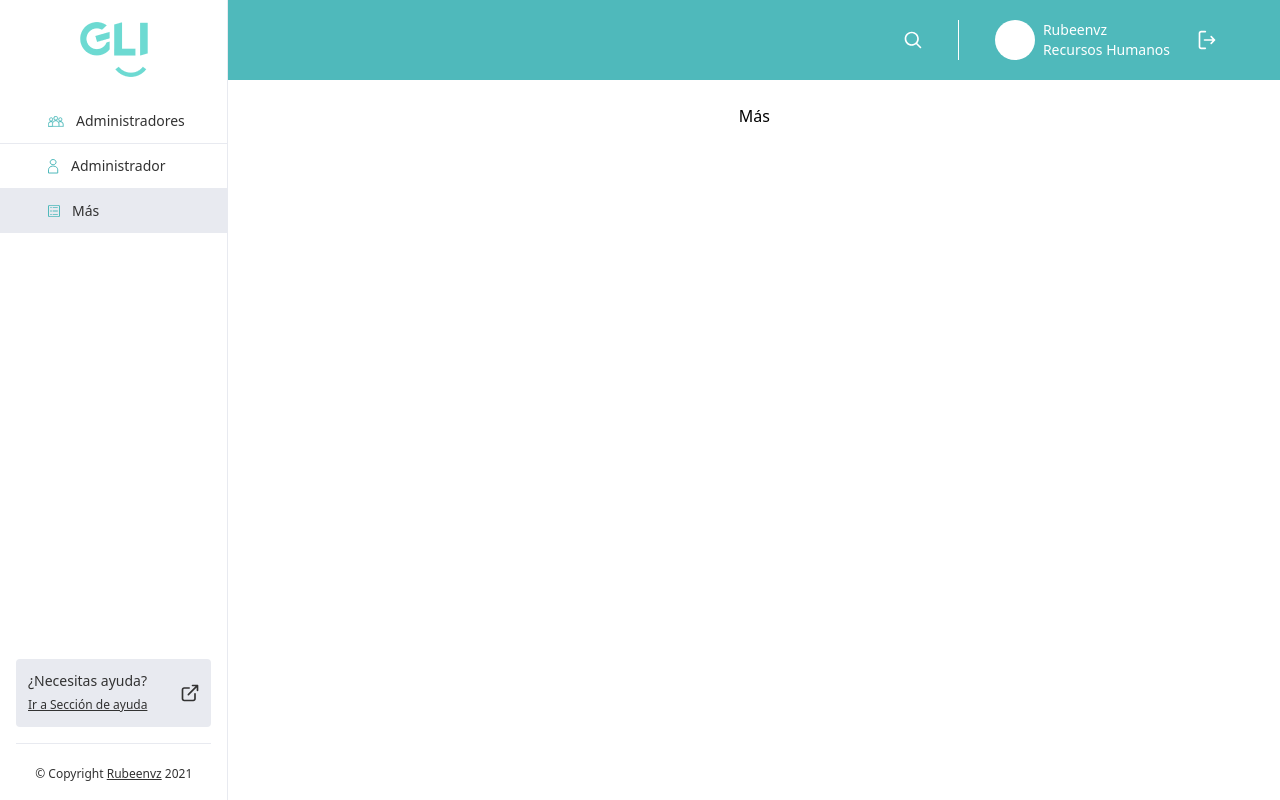
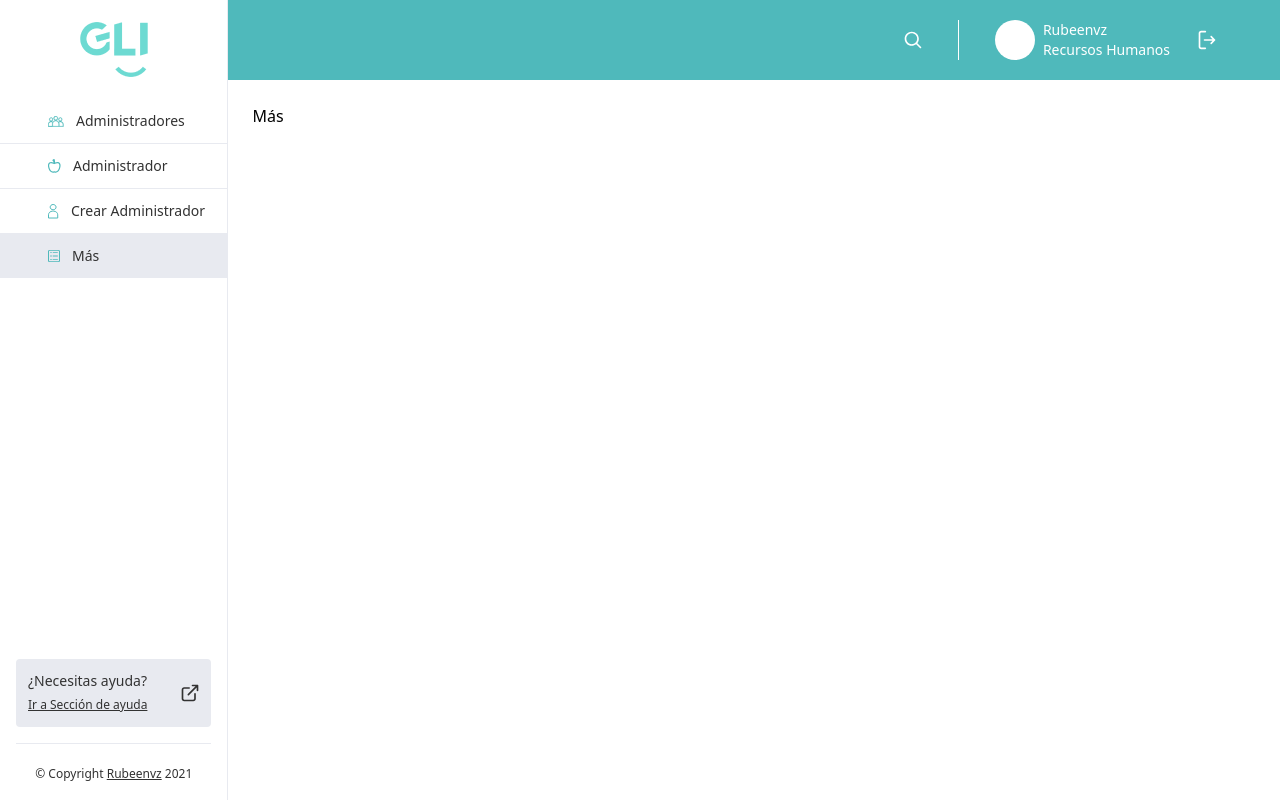
Before and after one commit to Rubeenvz/Gliapp-Vue.js, a Vue app: page /mas in a window 1280 px wide. Built offline with nearby package versions, Linux system fonts and the light colour scheme.

Commit message:
Router and Nav has been improved, etc.

```diff
--- a/src/components/Sidebar.vue
+++ b/src/components/Sidebar.vue
@@ -6,7 +6,7 @@
       </div>
       <ul>
         <li>
-          <router-link class="block border-b border-tertiary hover:bg-tertiary text-sm text-primary" to="/">
+          <router-link exact class="block border-b border-tertiary hover:bg-tertiary text-sm text-primary" to="/">
             <div class="py-3 ml-12 flex items-center content-center">
               <img class="mr-3" alt="Icon" src="../assets/icon_administradores.svg" />
               <span>Administradores</span>
@@ -16,8 +16,16 @@
         <li>
           <router-link class="block border-b border-tertiary hover:bg-tertiary text-sm text-primary" to="/administrador">
             <div class="py-3 ml-12 flex items-center content-center">
+              <img class="mr-3" alt="Icon" src="../assets/icon_administrador.svg" />
+              <span>Administrador</span>
+            </div>
+          </router-link>
+        </li>
+        <li>
+          <router-link class="block border-b border-tertiary hover:bg-tertiary text-sm text-primary" to="/crear">
+            <div class="py-3 ml-12 flex items-center content-center">
               <img class="mr-3" alt="Icon" src="../assets/icon_lideres.svg" />
-              <span>Administrador</span>
+              <span>Crear Administrador</span>
             </div>
           </router-link>
         </li>
@@ -66,7 +74,8 @@
     flex-shrink: 0;
   }
 
-  [aria-current] {
+  [aria-current],
+  .router-link-active {
     @apply bg-tertiary;
   }
 </style>
--- a/src/router/index.js
+++ b/src/router/index.js
@@ -21,21 +21,21 @@ const routes = [
     component: Administrador,
     children: [
       {
-        path: 'ver/:id',
+        path: ':id',
         name: "Ver",
         component: AdministradorVer
       },
       {
-        path: 'crear/:id',
-        name: "Crear",
-        component: AdministradorCrear
-      },
-      {
-        path: 'editar/:id',
+        path: ':id/editar',
         name: "Editar",
         component: AdministradorEditar
-      }
+      },
     ]
+  },
+  {
+    path: "/crear",
+    name: "Crear",
+    component: AdministradorCrear
   },
   {
     path: "/mas",
--- a/src/views/Administrador.vue
+++ b/src/views/Administrador.vue
@@ -1,15 +1,8 @@
 <template>
   <div>
-    <h1>Administrador</h1>
-    <ul>
-      <li>
-        <router-link  to="/administrador/ver/2">
-          <p>Ver 2</p>
-        </router-link>
-        <router-link  to="/administrador/editar/2">
-          <p>Editar 2</p>
-        </router-link>
-      </li>
-    </ul>
+    <div>
+      <h1>Administrador</h1>
+    </div>
+    <router-view></router-view>
   </div>
 </template>
--- a/src/views/Mas.vue
+++ b/src/views/Mas.vue
@@ -1,5 +1,5 @@
 <template>
-  <div class="h-100 w-100 flex justify-center items-center">
+  <div>
     <h1>Más</h1>
   </div>
 </template>
```
Also changed, not shown: src/assets/icon_administrador.svg (added).
